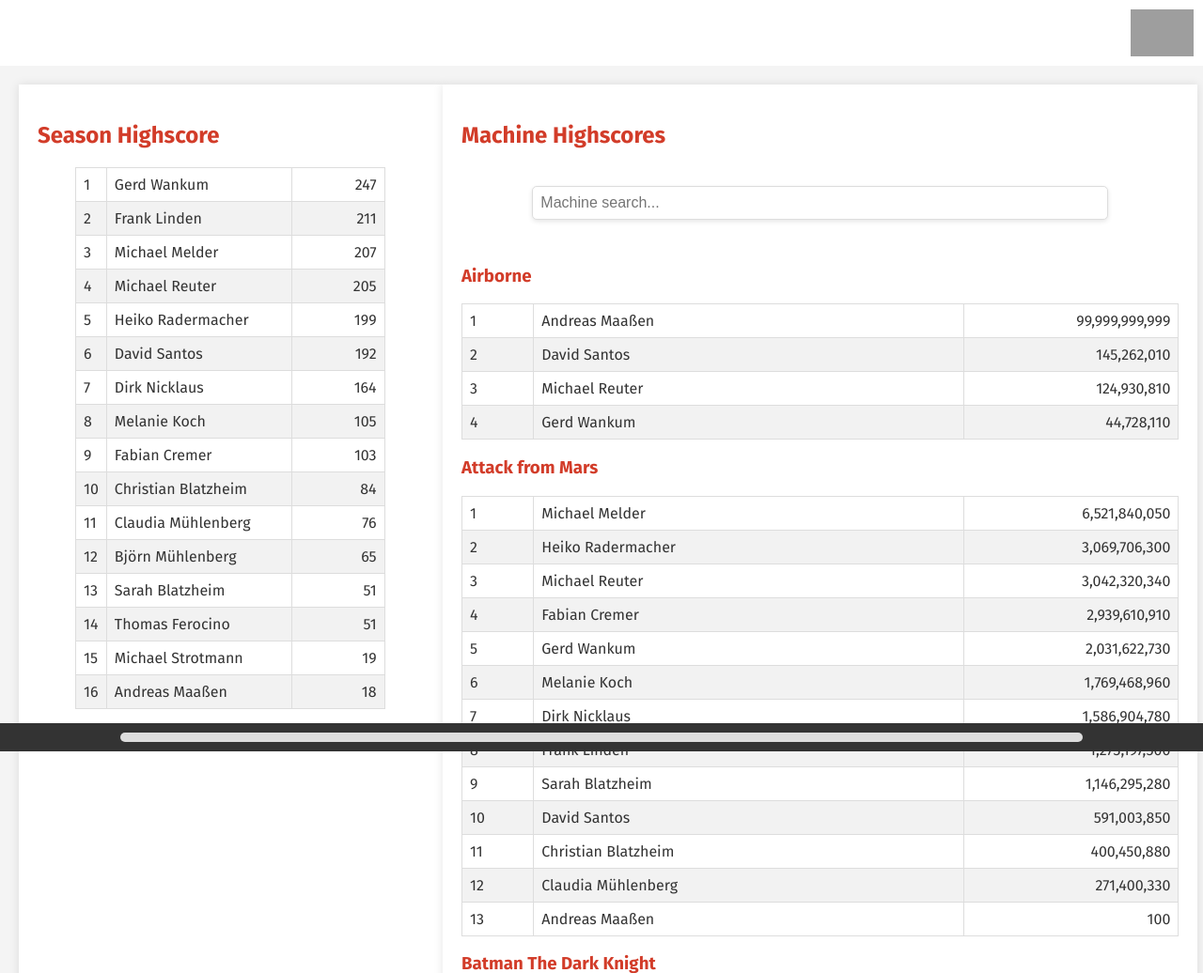
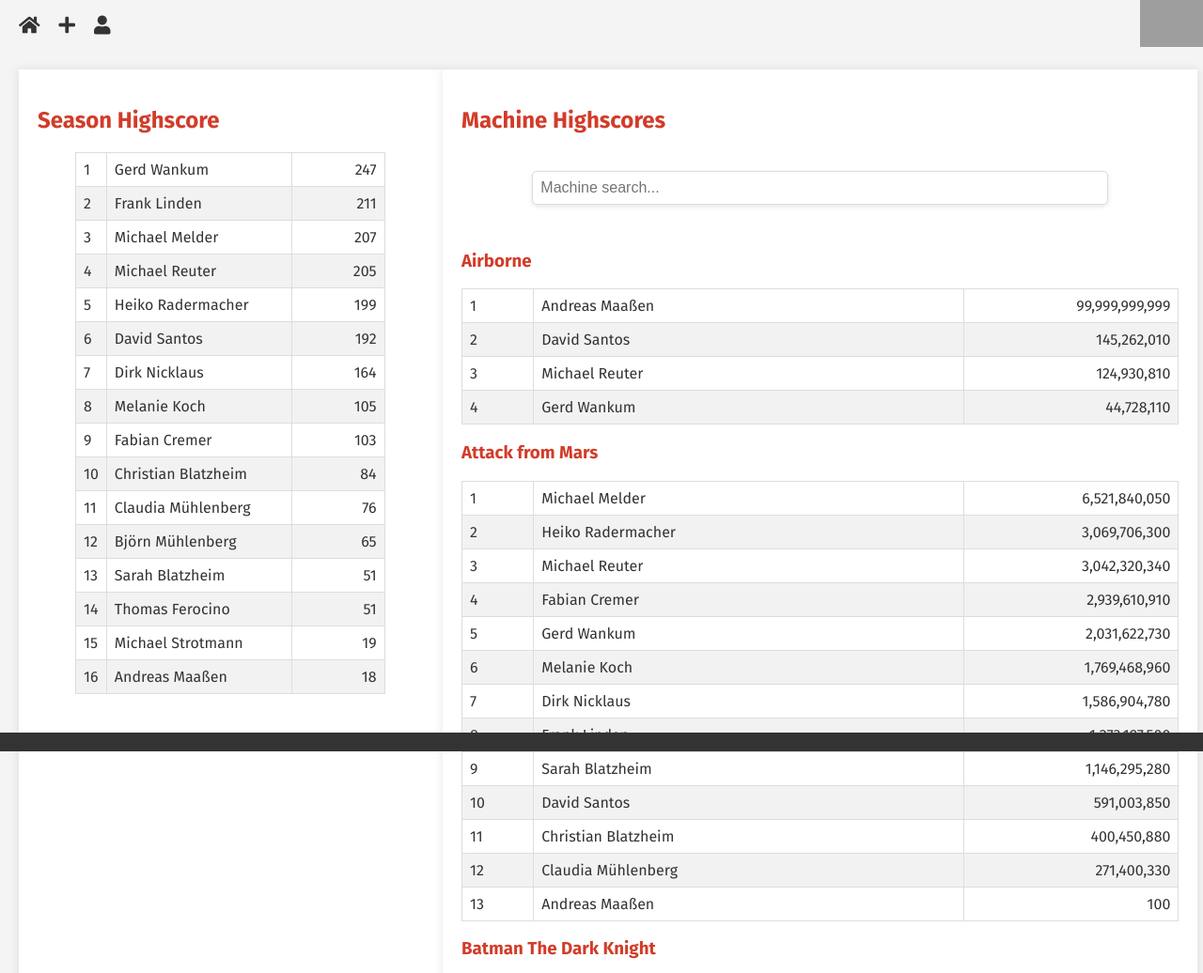
Before and after one commit to fcremer/aixplay, a Flask app: page / in a window 1280 px wide. Shown: the top 1036 px of the page at 94% size. Run offline with Flask 3, Linux system fonts and the light colour scheme; data that the repository does not hold is empty; grey boxes are pictures that could not be loaded.

Commit message:
add menu

```diff
--- a/static/style.css
+++ b/static/style.css
@@ -117,9 +112,38 @@ select, input, button {
 
 header {
     display: flex;
-    justify-content: flex-end;
-    padding: 10px;
-    background-color: #ffffff;
+    justify-content: space-between;
+    align-items: center;
+}
+
+.menu {
+    list-style: none;
+    padding: 0;
+    margin: 0;
+    display: flex;
+}
+
+.menu li {
+    margin-left: 20px;
+}
+
+.menu a {
+    text-decoration: none;
+    color: #333333;
+    transition: color 0.3s ease;
+}
+
+.menu i {
+    font-size: 20px; /* Größe des Icons */
+    color: #333333; /* Farbe des Icons */
+}
+
+.menu a:hover i {
+    color: #D23C29; /* Farbe des Icons beim Hover */
+}
+
+.menu a:hover {
+    color: #D23C29;
 }
 
 #header-logo {
@@ -157,29 +180,3 @@ header {
     position: fixed;
     bottom: 0;
 }
-
-#progress-bar-container {
-    width: 80%;
-    height: 10px;
-    background-color: #ddd;
-    border-radius: 5px;
-    margin: 0 auto;
-}
-
-#progress-bar {
-    height: 100%;
-    background-color: #D23C29;
-    border-radius: 5px;
-    width: 0%; /* Initialwert */
-}
-
-
-@media (max-width: 768px) {
-    .container {
-        flex-direction: column;
-    }
-
-    #total-highscores, #pinball-highscores {
-        width: 100%;
-    }
-}
--- a/templates/index.html
+++ b/templates/index.html
@@ -5,12 +5,21 @@
     <title>Pinball Highscores</title>
     <link rel="stylesheet" href="{{ url_for('static', filename='style.css') }}">
     <script src="{{ url_for('static', filename='script.js') }}"></script>
+    <link rel="stylesheet" href="https://cdnjs.cloudflare.com/ajax/libs/font-awesome/5.15.1/css/all.min.css">
     <link href="https://fonts.googleapis.com/css2?family=Fira+Sans:wght@400;500;700&display=swap" rel="stylesheet">
 </head>
 <body>
     <header>
-        <!-- Andere Header-Elemente, falls vorhanden -->
+    <nav>
+        <ul class="menu">
+            <li><a href="/"><i class="fas fa-home"></i></a></li>
+            <li><a href="/mobile"><i class="fas fa-plus"></i></a></li>
+            <li><a href="/playeroverview"><i class="fas fa-user"></i></a></li>
+        </ul>
+    </nav>
+        <div class="logo">
         <img src="https://www.aixtraball.de/wp-content/uploads/2014/06/logo1.png" alt="Logo" id="header-logo">
+        </div>
     </header>
     <div class="container">
         <div id="total-highscores" class="column">
```
Also changed, not shown: other parts of static/style.css (+11 -17 lines), templates/mobile.html (+11 -2 lines), templates/playeroverview.html (+13 -4 lines).
